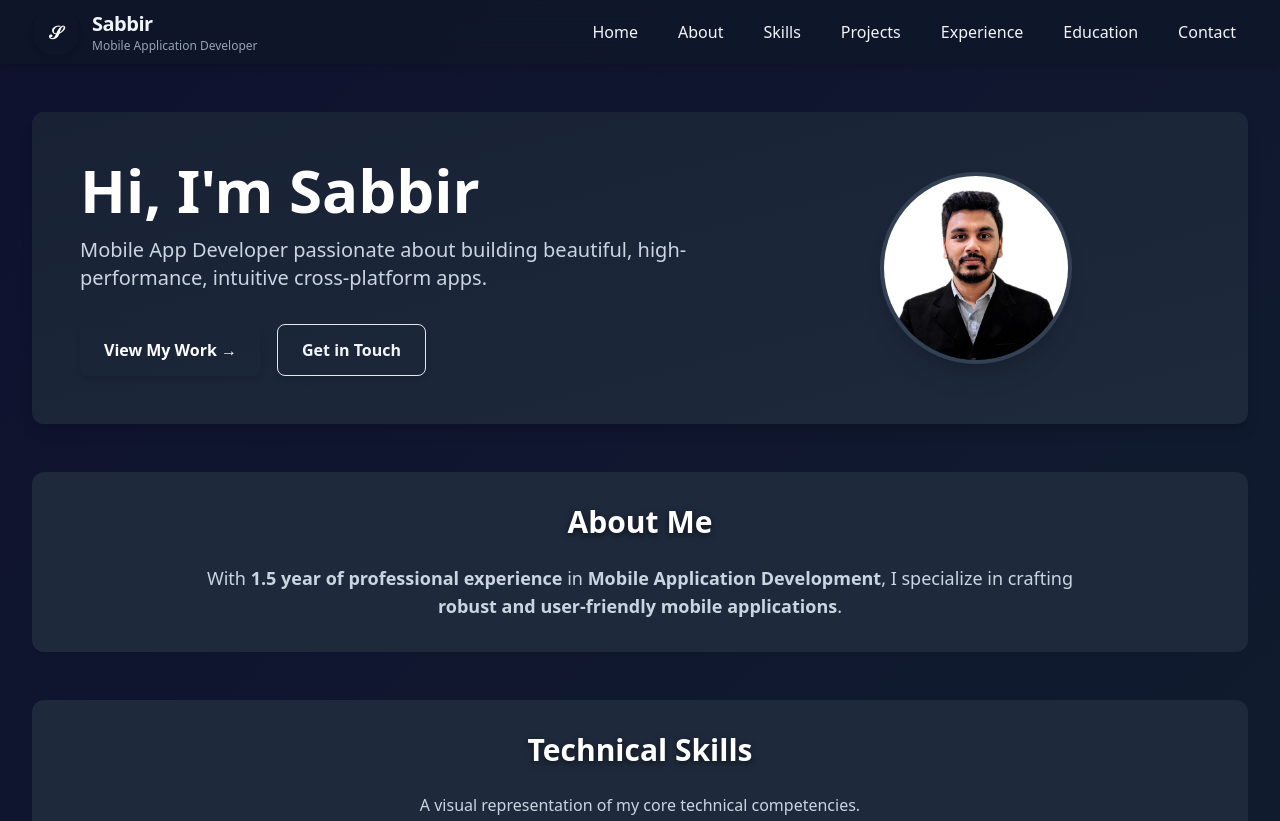
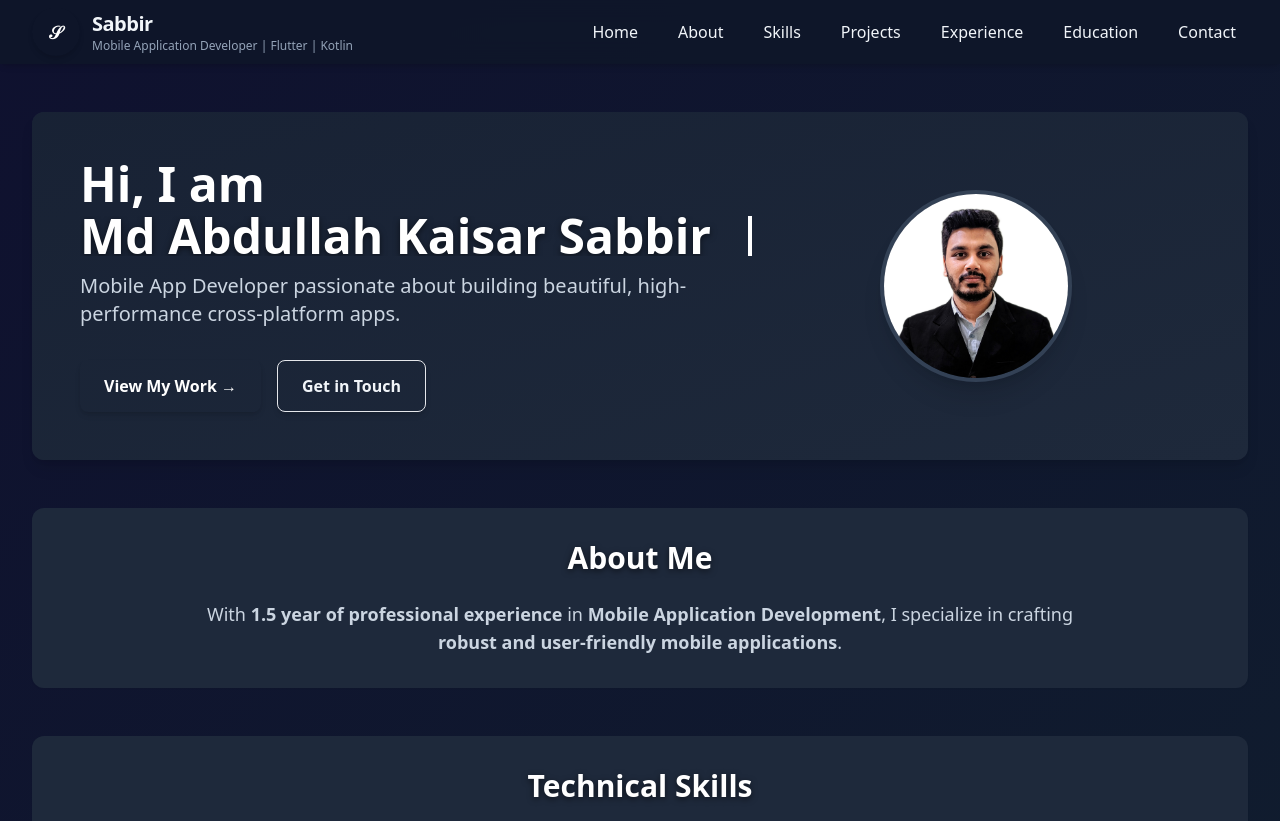
Before and after one commit to SabbirAbdullah/my_portfolio, a website built with Vite: page index.html in a window 1280 px wide. Shown: the top 821 px of the page. Built offline with nearby package versions, Linux system fonts and the light colour scheme; a web font is replaced by a local one.

Commit message:
Update project for npm build deployment

```diff
--- a/index.html
+++ b/index.html
@@ -1,15 +1,19 @@
 <!DOCTYPE html>
 <html lang="en" class="dark scroll-smooth">
+
 <head>
   <meta charset="utf-8" />
   <meta name="viewport" content="width=device-width, initial-scale=1" />
   <title>Md Abdullah Kaisar Sabbir — Portfolio</title>
 
   <!-- Fonts -->
-  <link href="https://fonts.googleapis.com/css2?family=Arizonia&family=Dancing+Script:wght@700&family=Inter:wght@300;400;600;700;800&display=swap" rel="stylesheet">
+  <link
+    href="https://fonts.googleapis.com/css2?family=Arizonia&family=Dancing+Script:wght@700&family=Inter:wght@300;400;600;700;800&display=swap"
+    rel="stylesheet">
   <!-- Tailwind CSS -->
   <script src="https://cdn.tailwindcss.com"></script>
 </head>
+
 <body class="bg-slate-900 text-slate-100 font-sans leading-relaxed">
 
   <!-- Header -->
@@ -17,29 +21,36 @@
     <div class="max-w-7xl mx-auto px-4 sm:px-6 lg:px-8">
       <div class="flex items-center justify-between h-16">
         <a href="#hero" class="flex items-center gap-3">
-          <div class="rounded-full bg-gradient-to-br from-brand-500 to-brand-700 text-white w-12 h-12 flex items-center justify-center shadow-md animate-float">
+          <div
+            class="rounded-full bg-gradient-to-br from-brand-500 to-brand-700 text-white w-12 h-12 flex items-center justify-center shadow-md animate-float">
             <span class="text-lg font-bold">𝒮</span>
 
           </div>
           <div>
             <h1 class="text-xl font-semibold tracking-tight">Sabbir</h1>
-            <p class="text-xs text-slate-400">Mobile Application Developer</p>
+            <p class="text-xs text-slate-400">Mobile Application Developer | Flutter | Kotlin</p>
           </div>
         </a>
 
         <div class="hidden md:flex items-center gap-4">
           <a href="#hero" class="px-3 py-2 rounded-md text-base font-medium hover:text-brand-500 transition">Home</a>
           <a href="#about" class="px-3 py-2 rounded-md text-base font-medium hover:text-brand-500 transition">About</a>
-          <a href="#skills" class="px-3 py-2 rounded-md text-base font-medium hover:text-brand-500 transition">Skills</a>
-          <a href="#project" class="px-3 py-2 rounded-md text-base font-medium hover:text-brand-500 transition">Projects</a>
-          <a href="#experience" class="px-3 py-2 rounded-md text-base font-medium hover:text-brand-500 transition">Experience</a>
-          <a href="#education" class="px-3 py-2 rounded-md text-base font-medium hover:text-brand-500 transition">Education</a>
-          <a href="#contact" class="px-3 py-2 rounded-md text-base font-medium hover:text-brand-500 transition">Contact</a>
+          <a href="#skills"
+            class="px-3 py-2 rounded-md text-base font-medium hover:text-brand-500 transition">Skills</a>
+          <a href="#project"
+            class="px-3 py-2 rounded-md text-base font-medium hover:text-brand-500 transition">Projects</a>
+          <a href="#experience"
+            class="px-3 py-2 rounded-md text-base font-medium hover:text-brand-500 transition">Experience</a>
+          <a href="#education"
+            class="px-3 py-2 rounded-md text-base font-medium hover:text-brand-500 transition">Education</a>
+          <a href="#contact"
+            class="px-3 py-2 rounded-md text-base font-medium hover:text-brand-500 transition">Contact</a>
         </div>
 
         <!-- Mobile Menu Button -->
         <div class="md:hidden">
-          <button id="mobile-menu-button" class="inline-flex items-center justify-center p-2 rounded-md bg-slate-800 hover:bg-slate-700 focus:outline-none">
+          <button id="mobile-menu-button"
+            class="inline-flex items-center justify-center p-2 rounded-md bg-slate-800 hover:bg-slate-700 focus:outline-none">
             <span class="text-2xl">☰</span>
           </button>
         </div>
@@ -52,7 +63,8 @@
         <a href="#about" class="block px-3 py-2 rounded-md text-base font-medium hover:text-brand-500">About</a>
         <a href="#skills" class="block px-3 py-2 rounded-md text-base font-medium hover:text-brand-500">Skills</a>
         <a href="#project" class="block px-3 py-2 rounded-md text-base font-medium hover:text-brand-500">Projects</a>
-        <a href="#experience" class="block px-3 py-2 rounded-md text-base font-medium hover:text-brand-500">Experience</a>
+        <a href="#experience"
+          class="block px-3 py-2 rounded-md text-base font-medium hover:text-brand-500">Experience</a>
         <a href="#education" class="block px-3 py-2 rounded-md text-base font-medium hover:text-brand-500">Education</a>
         <a href="#contact" class="block px-3 py-2 rounded-md text-base font-medium hover:text-brand-500">Contact</a>
       </div>
@@ -60,17 +72,26 @@
   </header>
 
   <main class="max-w-7xl mx-auto px-4 sm:px-6 lg:px-8 py-12 space-y-12">
-
 <!-- Hero Section -->
 <section id="hero" class="relative bg-slate-800 p-8 md:p-12 rounded-xl shadow-lg overflow-hidden flex flex-col md:flex-row items-center justify-between animate-fade-up">
   <div class="absolute inset-0 bg-gradient-to-br from-slate-900 to-slate-800 opacity-40 z-0 rounded-xl"></div>
+
   <div class="relative z-10 md:w-3/5 text-center md:text-left">
-        <h1 class="text-5xl sm:text-6xl font-extrabold text-white leading-tight">
-          Hi, I'm <span class="text-brand-500">Sabbir</span>
+
+    <!-- "Hi, I am" -->
+    <h1 class="text-3xl sm:text-4xl md:text-5xl font-extrabold text-white leading-tight">
+      Hi, I am
     </h1>
-        <p class="mt-4 text-xl text-slate-300 max-w-2xl mx-auto md:mx-0">
-        Mobile App Developer passionate about building beautiful, high-performance, intuitive cross-platform apps.
+
+    <!-- Typing Name -->
+    <h2 id="typing-name"
+       class="text-3xl sm:text-4xl font-bold mt-2 text-white overflow-hidden whitespace-nowrap border-r-4 border-white pr-2 typing-animation"></h2>
+    </h2>
+
+    <p class="mt-4 text-lg sm:text-xl text-slate-300 max-w-2xl mx-auto md:mx-0">
+      Mobile App Developer passionate about building beautiful, high-performance cross-platform apps.
     </p>
+
     <div class="mt-8 flex flex-col sm:flex-row justify-center md:justify-start gap-4">
       <a href="#project" class="inline-flex items-center justify-center gap-2 bg-brand-500 text-white font-semibold px-6 py-3 rounded-lg hover:bg-brand-600 transition shadow-md">
         View My Work →
@@ -80,16 +101,22 @@
       </a>
     </div>
   </div>
+
   <div class="relative z-10 mt-8 md:mt-0 md:w-2/5 flex justify-center">
-        <img src="https://raw.githubusercontent.com/SabbirAbdullah/my_portfolio/refs/heads/main/assets/profile.jpg" alt="Sabbir - Profile Picture" class="rounded-full w-48 h-48 object-cover shadow-xl border-4 border-slate-700 animate-float">
+    <img src="https://raw.githubusercontent.com/SabbirAbdullah/my_portfolio/refs/heads/main/assets/profile.jpg"
+         alt="Sabbir - Profile Picture"
+         class="rounded-full w-40 h-40 sm:w-48 sm:h-48 object-cover shadow-xl border-4 border-slate-700 animate-float">
   </div>
 </section>
+
 
     <!-- About -->
     <section id="about" class="bg-slate-800 p-8 rounded-xl shadow-sm animate-fade-up">
       <h2 class="text-3xl font-bold text-white mb-6 text-center">About Me</h2>
       <p class="text-lg text-slate-300 max-w-4xl mx-auto text-center">
-        With <span class="font-bold text-brand-500">1.5 year of professional experience</span> in <span class="font-bold text-brand-500">Mobile Application Development</span>, I specialize in crafting <span class="font-bold">robust and user-friendly mobile applications</span>.
+        With <span class="font-bold text-brand-500">1.5 year of professional experience</span> in <span
+          class="font-bold text-brand-500">Mobile Application Development</span>, I specialize in crafting <span
+          class="font-bold">robust and user-friendly mobile applications</span>.
       </p>
     </section>
 
@@ -107,10 +134,14 @@
     <section id="project" class="bg-slate-800 p-8 rounded-xl shadow-sm animate-fade-up">
       <h2 class="text-3xl font-bold text-white mb-6 text-center">My Projects</h2>
       <div class="flex flex-wrap justify-center gap-4 mb-8">
-        <button class="filter-btn active px-3 py-2 rounded-sm text-sm font-medium bg-brand-500 text-white shadow-md" data-category="all">All Projects</button>
-        <button class="filter-btn px-3 py-2 rounded-sm text-sm font-medium bg-slate-700 text-slate-300" data-category="flutter">Flutter Apps</button>
-        <button class="filter-btn px-3 py-2 rounded-sm text-sm font-medium bg-slate-700 text-slate-300" data-category="backend">Backend Integration</button>
-        <button class="filter-btn px-3 py-2 rounded-sm text-sm font-medium bg-slate-700 text-slate-300" data-category="uiux">UI/UX Focused</button>
+        <button class="filter-btn active px-3 py-2 rounded-sm text-sm font-medium bg-brand-500 text-white shadow-md"
+          data-category="all">All Projects</button>
+        <button class="filter-btn px-3 py-2 rounded-sm text-sm font-medium bg-slate-700 text-slate-300"
+          data-category="flutter">Flutter Apps</button>
+        <button class="filter-btn px-3 py-2 rounded-sm text-sm font-medium bg-slate-700 text-slate-300"
+          data-category="backend">Backend Integration</button>
+        <button class="filter-btn px-3 py-2 rounded-sm text-sm font-medium bg-slate-700 text-slate-300"
+          data-category="uiux">UI/UX Focused</button>
       </div>
       <div id="projects-container" class="grid grid-cols-1 md:grid-cols-2 lg:grid-cols-3 gap-8"></div>
     </section>
@@ -145,9 +176,11 @@
     <!-- Contact -->
     <footer id="contact" class="bg-slate-800 p-8 rounded-xl shadow-sm animate-fade-up text-center">
       <h2 class="text-3xl font-bold text-white mb-6">Get in Touch</h2>
-      <p class="text-lg text-slate-300 mb-6 max-w-2xl mx-auto">Have a project in mind or want to connect? Reach out via email or social profiles.</p>
+      <p class="text-lg text-slate-300 mb-6 max-w-2xl mx-auto">Have a project in mind or want to connect? Reach out via
+        email or social profiles.</p>
       <div class="flex flex-col sm:flex-row justify-center items-center gap-4 mb-4">
-        <a href="mailto:sabbir.abdullah.dev@gmail.com" class="inline-flex items-center gap-2 bg-brand-500 text-white font-semibold px-5 py-2.5 rounded-lg hover:bg-brand-600 transition shadow-md">
+        <a href="mailto:sabbir.abdullah.dev@gmail.com"
+          class="inline-flex items-center gap-2 bg-brand-500 text-white font-semibold px-5 py-2.5 rounded-lg hover:bg-brand-600 transition shadow-md">
           ✉️ Email Me
         </a>
       </div>
@@ -163,14 +196,27 @@
     </footer>
   </main>
 
-  <script type="module" src="/src/main.js"></script>
 
-  <script>
+  <!-- <script>
     // Mobile menu toggle
     const mobileMenuButton = document.getElementById('mobile-menu-button');
     const mobileMenu = document.getElementById('mobile-menu');
-    mobileMenuButton?.addEventListener('click', () => mobileMenu?.classList.toggle('hidden'));
-  </script>
+       if (mobileMenuButton && mobileMenu) {
+      mobileMenuButton.addEventListener('click', () => {
+        mobileMenu.classList.toggle('hidden');
+      });
+
+    } -->
+
+
+  <!-- </script> -->
+
+
+  <script type="module" src="/src/main.js"></script>
+
+
+
 
 </body>
+
 </html>
--- a/src/main.js
+++ b/src/main.js
@@ -2,12 +2,41 @@ import './styles.css';
 import Chart from 'chart.js/auto';
 
 document.addEventListener('DOMContentLoaded', () => {
+
+  const text = "Md Abdullah Kaisar Sabbir";
+  const target = document.getElementById("typing-name");
+
+  let index = 0;
+
+  function typeEffect() {
+    if (index < text.length) {
+      target.textContent += text.charAt(index);
+      index++;
+      setTimeout(typeEffect, 120); // typing speed
+    }
+  }
+
+  typeEffect();
   // ----------------------------
   // Mobile menu toggle
   // ----------------------------
-  const mobileMenuButton = document.getElementById('mobile-menu-button');
-  const mobileMenu = document.getElementById('mobile-menu');
-  mobileMenuButton?.addEventListener('click', () => mobileMenu?.classList.toggle('hidden'));
+  const mobileMenuButton = document.getElementById("mobile-menu-button");
+  const mobileMenu = document.getElementById("mobile-menu");
+  const menuLinks = document.querySelectorAll("#mobile-menu a"); // all menu items
+
+  // Toggle menu open/close
+  if (mobileMenuButton && mobileMenu) {
+    mobileMenuButton.addEventListener("click", () => {
+      mobileMenu.classList.toggle("hidden");
+    });
+  }
+
+  // Close menu when any menu link is clicked
+  menuLinks.forEach(link => {
+    link.addEventListener("click", () => {
+      mobileMenu.classList.add("hidden");
+    });
+  });
 
   // ----------------------------
   // IntersectionObserver for reveal animations
@@ -278,6 +307,7 @@ document.addEventListener('DOMContentLoaded', () => {
 
 
 
+
   // Filter buttons
   document.querySelectorAll('.filter-btn').forEach(btn => {
     btn.addEventListener('click', () => {
@@ -286,4 +316,27 @@ document.addEventListener('DOMContentLoaded', () => {
       renderProjects(btn.dataset.category);
     });
   });
+
+
+
+///Name Typing
+// document.addEventListener("DOMContentLoaded", () => {
+//   const text = "Md Abdullah Kaisar Sabbir";
+//   const target = document.getElementById("typing-name");
+
+//   let index = 0;
+
+//   function typeEffect() {
+//     if (index < text.length) {
+//       target.textContent += text.charAt(index);
+//       index++;
+//       setTimeout(typeEffect, 120); // typing speed
+//     }
+//   }
+
+//   typeEffect();
+// });
+
+
+
 });
--- a/src/styles.css
+++ b/src/styles.css
@@ -158,3 +158,38 @@ footer a:hover {
     min-width: 360px;
   }
 }
+/* Typing effect */
+.typing {
+  width: fit-content;
+  overflow: hidden;
+  border-right: 3px solid #92cde2;
+  white-space: nowrap;
+  animation: typing 3s steps(30) 1s forwards, blink 0.7s infinite;
+}
+
+/* @keyframes typing {
+  from { width: 0; }
+  to { width: 100%; }
+} */
+@keyframes blink {
+  0% { border-color: transparent; }
+  50% { border-color: #5c96b3; }
+  100% { border-color: transparent; }
+}
+
+/* Prevent breaking on mobile */
+#typing-name {
+  font-size: 1.8rem; /* mobile */
+}
+
+@media (min-width: 640px) {
+  #typing-name {
+    font-size: 2.25rem; /* sm */
+  }
+}
+
+@media (min-width: 768px) {
+  #typing-name {
+    font-size: 3rem; /* md */
+  }
+}
```
Lines whose indentation alone changed are shown as unchanged.
